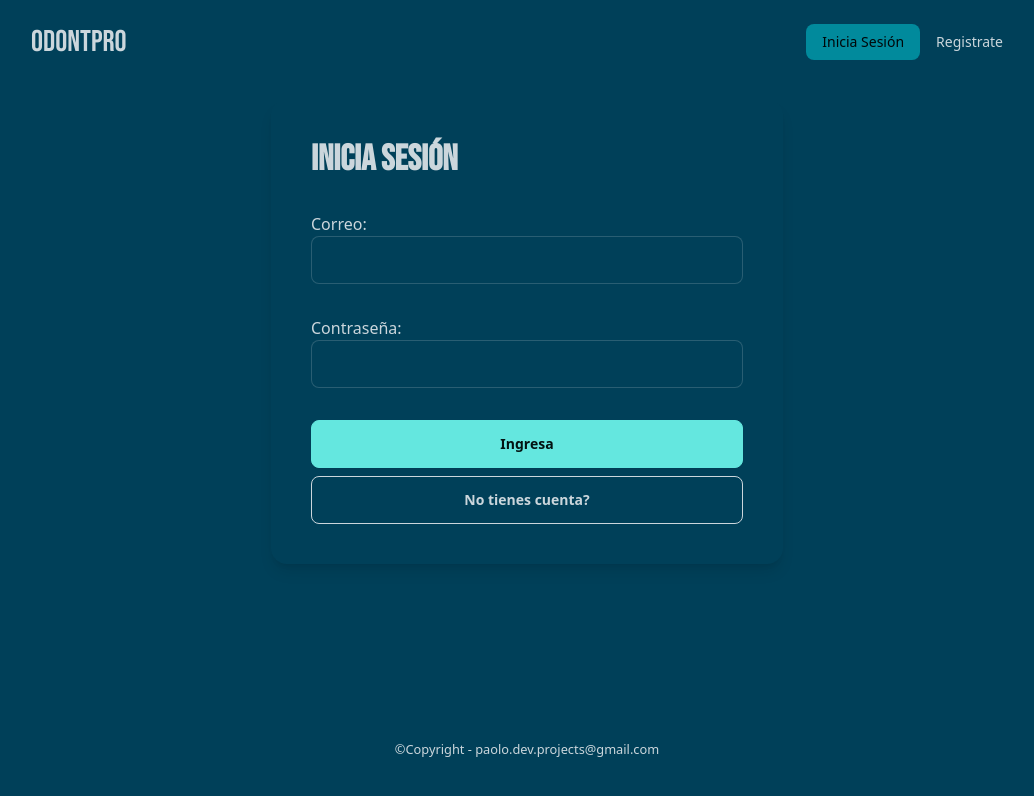
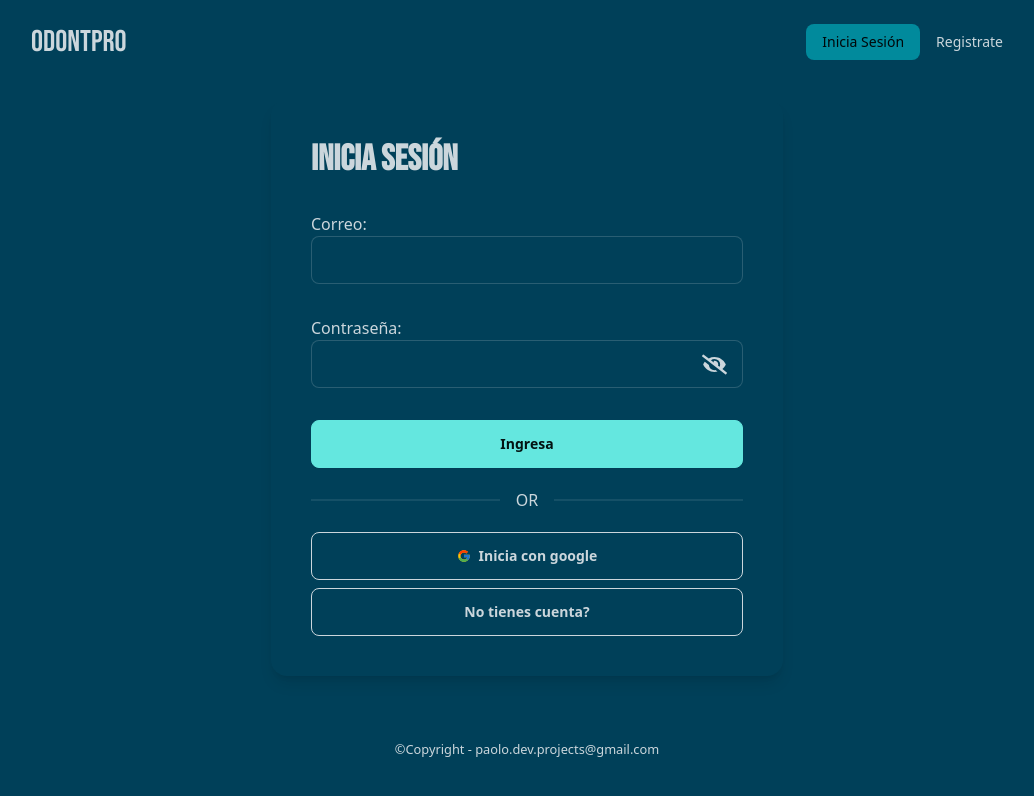
Before and after one commit to paolochmprojects/OdontProAppFront, a React (Vite) app: page /signin in a window 1280 px wide. Shown: the top 796 px of the page, without its empty margins (113-1147 px from the left). Built offline with nearby package versions, Linux system fonts and the light colour scheme; no server answers.

Commit message:
[ADD] supabase integrations

```diff
--- a/package.json
+++ b/package.json
@@ -10,6 +10,7 @@
     "preview": "vite preview"
   },
   "dependencies": {
+    "@supabase/supabase-js": "^2.40.0",
     "react": "^18.2.0",
     "react-dom": "^18.2.0",
     "react-icons": "^5.0.1",
--- a/src/config/settings.ts
+++ b/src/config/settings.ts
@@ -1,4 +1,4 @@
-export default {
-    API_HOST: import.meta.env.VITE_API_HOST as string,
-    NAME_KEY_TOKEN: import.meta.env.VITE_NAME_KEY_TOKEN as string
-}
+export default () => ({
+    VITE_SUPABASE_URL: import.meta.env.VITE_SUPABASE_URL,
+    VITE_SUPABASE_KEY: import.meta.env.VITE_SUPABASE_KEY,
+})
--- /dev/null
+++ b/src/lib/supabase.ts
@@ -0,0 +1,11 @@
+import { createClient } from "@supabase/supabase-js"
+import settings from "../config/settings"
+
+const config = settings()
+
+const supabase = createClient(
+    config.VITE_SUPABASE_URL,
+    config.VITE_SUPABASE_KEY
+)
+
+export default supabase
--- a/src/routes/dashboard/MainDashboard.tsx
+++ b/src/routes/dashboard/MainDashboard.tsx
@@ -1,8 +1,7 @@
 import { redirect } from "react-router-dom"
 import authStore from "../../stores/auth"
 
-export const loader = async ({ ...rest }) => {
-    console.log(rest)
+export const loader = async () => {
     if (!authStore.getState().authenticated) return redirect("/signin")
     return null
 }
--- a/src/routes/signin/SignIn.tsx
+++ b/src/routes/signin/SignIn.tsx
@@ -1,7 +1,9 @@
 import { Form, redirect, useActionData, useNavigate } from "react-router-dom"
-import { SiginForm } from "../../types/sign"
 import authService from "../../services/authService"
 import authStore from "../../stores/auth"
+import { FcGoogle } from "react-icons/fc";
+import { FaEye, FaEyeSlash } from "react-icons/fa";
+import { useRef, useState } from "react";
 
 export const loader = async () => {
     if (authStore.getState().authenticated) return redirect("/")
@@ -9,23 +11,34 @@ export const loader = async () => {
 }
 
 export const action = async ({ request }: { request: Request }) => {
+
     const formData = await request.formData()
     const data = Object.fromEntries(formData)
 
-    const userCredentials: SiginForm = {
+    const err = await authService.signIn({
         email: data.email as string,
         password: data.password as string
-    }
+    })
 
-    const err = await authService.signIn(userCredentials)
     if (err === null) return redirect("/")
     return err
+
 }
 
 const SignIn = () => {
 
+    const [passVisible, setPassVisible] = useState(false)
+    const passInput = useRef<HTMLInputElement>(null)
+
     const navigate = useNavigate()
     const err = useActionData()
+
+
+    const toggleVisible = () => {
+        setPassVisible(!passVisible)
+        if (!passInput.current) return
+        passInput.current.type = !passVisible ? "password" : "text"
+    }
 
     return (<main>
         <div className="max-w-screen-lg mx-auto p-4">
@@ -44,20 +57,33 @@ const SignIn = () => {
                             name="email"
                             required />
                     </div>
-                    <div>
+                    <div className="relative">
                         <label htmlFor="">Contraseña:</label>
                         <input id="password"
+                            ref={passInput}
                             className="input input-bordered w-full"
                             type="password"
                             name="password"
                             required />
+                        <button type="button"
+                            className="absolute right-4 top-9"
+                            onClick={() => toggleVisible()}>
+                            {passVisible ? <FaEye size={25} /> : <FaEyeSlash size={25} />}
+                        </button>
                     </div>
                     <div className="card-actions">
                         <button type="submit"
-                            className="btn btn-primary w-full">Ingresa</button>
-                        <button type="button"
-                            className="btn btn-outline w-full"
-                            onClick={() => navigate("/signup")}>No tienes cuenta?</button>
+                            className="btn btn-primary w-full">
+                            Ingresa
+                        </button>
+                        <div className="divider w-full">OR</div>
+                        <button type="button" className="btn btn-outline w-full" onClick={() => authService.signInGoogle()}>
+                            <FcGoogle />
+                            <span>Inicia con google</span>
+                        </button>
+                        <button type="button" className="btn btn-outline w-full" onClick={() => navigate("/signup")}>
+                            No tienes cuenta?
+                        </button>
                     </div>
                 </Form>
             </div>
--- a/src/routes/signup/SignUp.tsx
+++ b/src/routes/signup/SignUp.tsx
@@ -2,6 +2,8 @@ import { Form, redirect, useActionData, useNavigate } from "react-router-dom"
 import { SigupForm } from "../../types/sign"
 import authService from "../../services/authService"
 import authStore from "../../stores/auth"
+import { FaEye, FaEyeSlash } from "react-icons/fa"
+import { useRef, useState } from "react"
 
 export const loader = async () => {
     if (authStore.getState().authenticated) return redirect("/")
@@ -12,15 +14,13 @@ export const action = async ({ request }: { request: Request }) => {
     const formData = await request.formData()
     const data = Object.fromEntries(formData)
 
+
     const userCredentials: SigupForm = {
         email: data.email as string,
         password: data.password as string,
-        name: data.name as string,
         confirmPassword: data.confirmPassword as string
     }
-
     const err = await authService.signUp(userCredentials)
-    console.log(err)
 
     if (err === null) return redirect("/")
     return err
@@ -28,9 +28,20 @@ export const action = async ({ request }: { request: Request }) => {
 
 const SignUp = () => {
 
+    const [passVisible, setPassVisible] = useState(false)
+    const passInput = useRef<HTMLInputElement>(null)
+    const confirmPassInput = useRef<HTMLInputElement>(null)
+
     const navigate = useNavigate()
 
     const err = useActionData()
+
+    const toggleVisible = ()=>{
+        setPassVisible(!passVisible)
+        if (!passInput.current || !confirmPassInput.current) return
+        passInput.current.type = !passVisible ? "password" : "text"
+        confirmPassInput.current.type = !passVisible ? "password" : "text"
+    }
 
     return (<main>
         <div className="max-w-screen-lg mx-auto p-4">
@@ -42,14 +53,6 @@ const SignUp = () => {
                         <span>Error! {err.message}</span>
                     </div>}
                     <div>
-                        <label htmlFor="name">Nombre:</label>
-                        <input id="name"
-                            className="input input-bordered w-full"
-                            type="text"
-                            name="name"
-                            required />
-                    </div>
-                    <div>
                         <label htmlFor="email">Correo:</label>
                         <input id="email"
                             className="input input-bordered w-full"
@@ -57,21 +60,31 @@ const SignUp = () => {
                             name="email"
                             required />
                     </div>
-                    <div>
+                    <div className="relative">
                         <label htmlFor="password">Contraseña:</label>
-                        <input id="password"
+                        <input ref={passInput} id="password"
                             className="input input-bordered w-full"
                             type="password"
                             name="password"
                             required />
+                        <button type="button"
+                            className="absolute right-4 top-9"
+                            onClick={() => toggleVisible()}>
+                            {passVisible ? <FaEye size={25} /> : <FaEyeSlash size={25} />}
+                        </button>
                     </div>
-                    <div>
+                    <div className="relative">
                         <label htmlFor="confirmPassword">Confirma Contraseña:</label>
-                        <input id="confirmPassword"
+                        <input ref={confirmPassInput} id="confirmPassword"
                             className="input input-bordered w-full"
                             type="password"
                             name="confirmPassword"
                             required />
+                        <button type="button"
+                            className="absolute right-4 top-9"
+                            onClick={() => toggleVisible()}>
+                            {passVisible ? <FaEye size={25} /> : <FaEyeSlash size={25} />}
+                        </button>
                     </div>
                     <div className="card-actions">
                         <button type="submit"
--- a/src/services/authService.ts
+++ b/src/services/authService.ts
@@ -1,60 +1,44 @@
-import settings from "../config/settings"
-import { ErrorAPIResponse } from "../types/errorResponse"
 import { SiginForm, SigupForm } from "../types/sign"
-import authStore from "../stores/auth"
+import supabase from "../lib/supabase"
 
 
 const authService = {
 
-    signIn: async (data: SiginForm): Promise<Error | null> => {
-        const res: Response = await fetch(settings.API_HOST + "/auth/signin", {
-            method: "POST",
-            body: JSON.stringify(data),
-            headers: {
-                "Content-Type": "application/json"
-            }
-        })
-        if (res.ok) {
-            const { token } = await res.json()
-            window.localStorage.setItem(settings.NAME_KEY_TOKEN, token)
-            authStore.setState({ token, authenticated: true })
-            return null
-        } else {
-            const { message }: ErrorAPIResponse = await res.json()
-            if (typeof message === 'string') {
-                return new Error(message)
-            } else {
-                return new Error(message.join(","))
-            }
-        }
+    signIn: async (data: SiginForm) => {
+        const { error } = await supabase.auth.signInWithPassword({
+            email: data.email,
+            password: data.password
+        });
+
+        if (error) return error;
+        return null;
     },
 
-    signUp: async (data: SigupForm): Promise<Error | null> => {
+    signInGoogle: async () => {
+        const { error } = await supabase.auth.signInWithOAuth({
+            provider: "google"
+        });
 
-        const res: Response = await fetch(settings.API_HOST + "/user/signup", {
-            method: "POST",
-            body: JSON.stringify(data),
-            headers: {
-                "Content-Type": "application/json"
-            }
+        if (error) return error;
+        return null;
+    },
+
+    signUp: async (data: SigupForm) => {
+
+        if (data.password !== data.confirmPassword) return new Error("Las contraseñas no coinciden.")
+
+        const { error } = await supabase.auth.signUp({
+            email: data.email,
+            password: data.password
         })
 
-        if (res.ok) {
-            console.log(await res.json())
-            return null
-        } else {
-            const { message }: ErrorAPIResponse = await res.json()
-            if (typeof message === 'string') {
-                return new Error(message)
-            } else {
-                return new Error(message.join(","))
-            }
-        }
+        // TODO: Create contact by default.
+        if (error) return error;
+        return null;
     },
 
-    signOut: () => {
-        window.localStorage.removeItem(settings.NAME_KEY_TOKEN)
-        authStore.setState({ authenticated: false, token: null })
+    signOut: async () => {
+        return await supabase.auth.signOut()
     }
 }
 
--- a/src/types/sign.ts
+++ b/src/types/sign.ts
@@ -4,6 +4,5 @@ export interface SiginForm {
 }
 
 export interface SigupForm extends SiginForm{
-    name: string,
     confirmPassword: string
 }
```
Also changed, not shown: src/routes/RootLayout.tsx (+15 -0 lines), src/stores/auth.ts (+4 -8 lines), src/services/contactService.ts (added), src/services/periodontgramService.ts (added), 2 other files (tests, documents, lock files or other folders).
